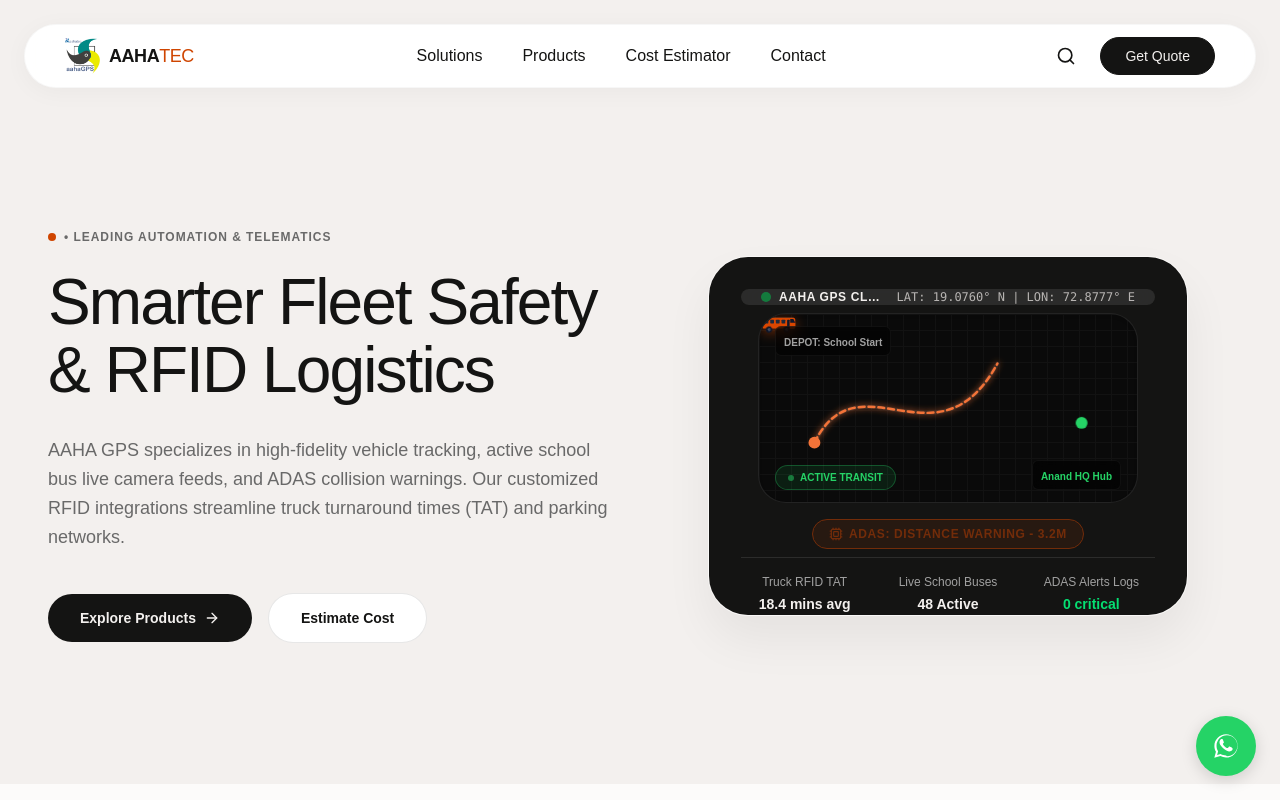
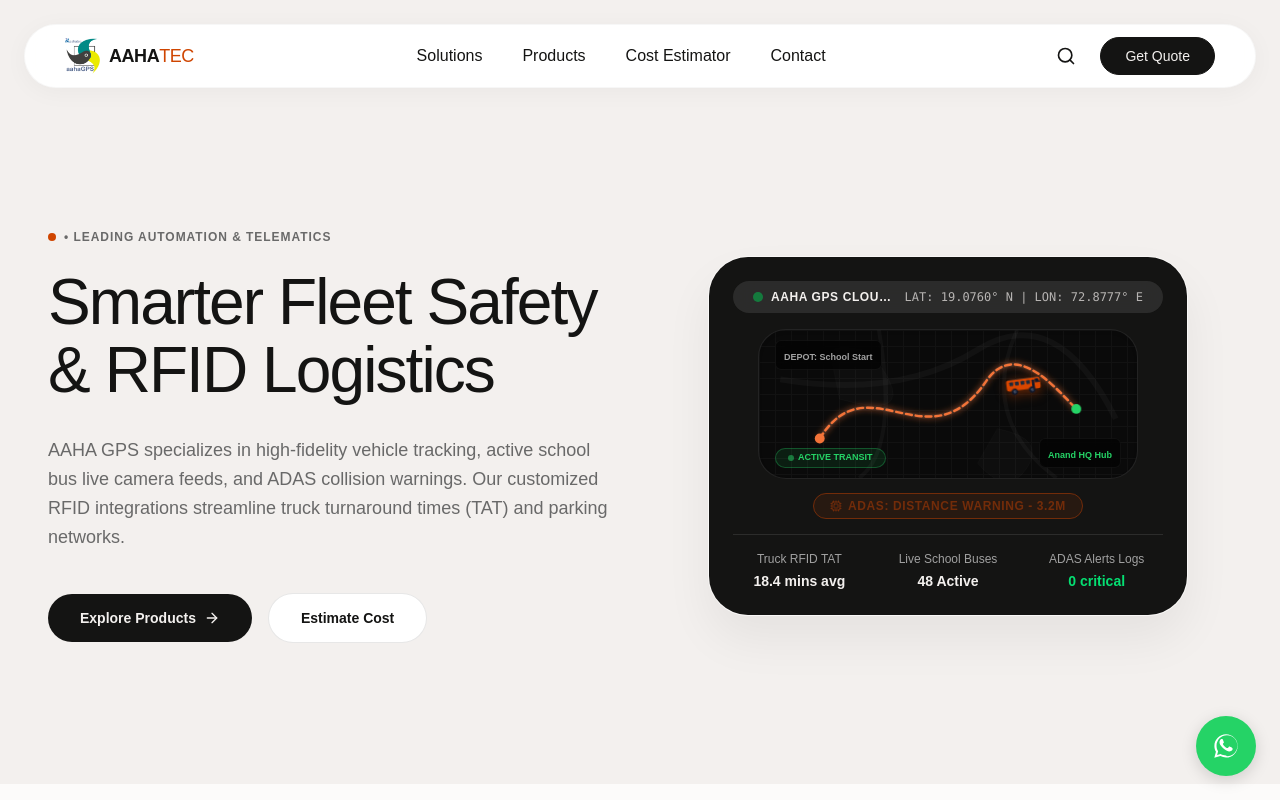
Before and after one commit to aahatec/aahatec, a React (Vite) app: page / in a window 1280 px wide. Shown: the top 800 px of the page. Built offline with nearby package versions, Linux system fonts and the light colour scheme; a web font is replaced by a local one.

Commit message:
Fix route map Bezier curve connectivity, add background topography roads, and scale dashboard elements to prevent cutoffs

```diff
--- a/src/components/Hero.tsx
+++ b/src/components/Hero.tsx
@@ -57,7 +57,7 @@
             <div className="relative w-full max-w-[480px] aspect-[4/3] rounded-[40px] overflow-hidden shadow-[0_24px_48px_rgba(0,0,0,0.06)] border border-white/50">
 
               {/* Simulated Vehicle Dashboard / Map Background - Solid Ink-Black for High Contrast */}
-              <div className="absolute inset-0 bg-[#141413] flex flex-col justify-between p-8 text-canvas-cream">
+              <div className="absolute inset-0 bg-[#141413] flex flex-col justify-between p-5 md:p-6 text-canvas-cream">
 
                  {/* Dashboard Header */}
                 <div className="flex justify-between items-center bg-white/10 backdrop-blur-md rounded-full px-5 py-2 gap-3 overflow-hidden">
@@ -69,13 +69,13 @@
                 </div>
 
                 {/* Big Dashboard Visuals - Live Route Map Tracker */}
-                <div className="my-auto w-full flex flex-col items-center py-2">
-                  <div className="relative w-full max-w-[380px] h-[190px] bg-neutral-950 border border-white/10 rounded-[28px] overflow-hidden p-4 shadow-inner">
+                <div className="my-auto w-full flex flex-col items-center py-1">
+                  <div className="relative w-full max-w-[380px] h-[150px] bg-neutral-950 border border-white/10 rounded-[28px] overflow-hidden p-4 shadow-inner">
                     {/* Map Grid Pattern Background */}
                     <div className="absolute inset-0 opacity-[0.07] bg-[linear-gradient(to_right,#808080_1px,transparent_1px),linear-gradient(to_bottom,#808080_1px,transparent_1px)] bg-[size:16px_16px]"></div>
 
                     {/* Route Path Graphic */}
-                    <svg className="absolute inset-0 w-full h-full" viewBox="0 0 340 190">
+                    <svg className="absolute inset-0 w-full h-full" viewBox="0 0 340 150">
                       {/* Glow Filter for Active Route */}
                       <defs>
                         <filter id="routeGlow" x="-20%" y="-20%" width="140%" height="140%">
@@ -90,9 +90,18 @@
                         </radialGradient>
                       </defs>
 
+                      {/* Abstract Map Background Roads / Topography (gives it a real map feel) */}
+                      <path d="M 0 50 Q 120 70 200 20 T 340 90" fill="none" stroke="rgba(255,255,255,0.03)" strokeWidth="6" />
+                      <path d="M 100 0 Q 120 120 80 150" fill="none" stroke="rgba(255,255,255,0.03)" strokeWidth="4" />
+                      <path d="M 240 0 Q 200 90 280 150" fill="none" stroke="rgba(255,255,255,0.03)" strokeWidth="4" />
+
+                      {/* Abstract landmass / park outline */}
+                      <path d="M 50 20 Q 90 10 110 50 T 60 70 Z" fill="rgba(255,255,255,0.015)" stroke="rgba(255,255,255,0.03)" strokeWidth="0.75" />
+                      <path d="M 220 100 Q 270 110 250 140 T 200 135 Z" fill="rgba(255,255,255,0.015)" stroke="rgba(255,255,255,0.03)" strokeWidth="0.75" />
+
                       {/* Static Route Guideline */}
                       <path
-                        d="M 35 130 C 80 40, 160 160, 220 50, 305 110"
+                        d="M 40 110 C 90 30 150 140 210 50 C 240 10 280 60 300 80"
                         fill="none"
                         stroke="rgba(255,255,255,0.08)"
                         strokeWidth="4"
@@ -101,7 +110,7 @@
 
                       {/* Animated Glowing Active Track Line */}
                       <path
-                        d="M 35 130 C 80 40, 160 160, 220 50, 305 110"
+                        d="M 40 110 C 90 30 150 140 210 50 C 240 10 280 60 300 80"
                         fill="none"
                         stroke="#F37338"
                         strokeWidth="2.5"
@@ -110,13 +119,13 @@
                         strokeDasharray="6, 4"
                       />
 
-                      {/* Source Node (Start Point) */}
-                      <circle cx="35" cy="130" r="6" fill="#F37338" />
-                      <circle cx="35" cy="130" r="14" fill="url(#pointGrad)" className="animate-ping opacity-45" />
+                      {/* Source Node (Start Point A - Fully Connected) */}
+                      <circle cx="40" cy="110" r="5" fill="#F37338" />
+                      <circle cx="40" cy="110" r="12" fill="url(#pointGrad)" className="animate-ping opacity-45" />
 
-                      {/* Destination Node (End Point) */}
-                      <circle cx="305" cy="110" r="6" fill="#25D366" />
-                      <circle cx="305" cy="110" r="14" fill="url(#pointGrad)" className="animate-ping opacity-45" />
+                      {/* Destination Node (End Point B - Fully Connected) */}
+                      <circle cx="300" cy="80" r="5" fill="#25D366" />
+                      <circle cx="300" cy="80" r="12" fill="url(#pointGrad)" className="animate-ping opacity-45" />
                     </svg>
 
                     {/* Moving Bus element (animated along the offset path) */}
@@ -158,23 +167,23 @@
                     </div>
 
                     {/* Map Labels */}
-                    <div className="absolute top-3 left-4 bg-black/60 backdrop-blur-sm rounded-md px-2 py-0.5 border border-white/5 select-none pointer-events-none">
-                      <span className="text-[10px] font-bold text-neutral-400">DEPOT: School Start</span>
+                    <div className="absolute top-2.5 left-4 bg-black/60 backdrop-blur-sm rounded-md px-2 py-0.5 border border-white/5 select-none pointer-events-none">
+                      <span className="text-[9px] font-bold text-neutral-400">DEPOT: School Start</span>
                     </div>
-                    <div className="absolute bottom-3 right-4 bg-black/60 backdrop-blur-sm rounded-md px-2 py-0.5 border border-white/5 select-none pointer-events-none">
-                      <span className="text-[10px] font-bold text-[#25D366]">Anand HQ Hub</span>
+                    <div className="absolute bottom-2.5 right-4 bg-black/60 backdrop-blur-sm rounded-md px-2 py-0.5 border border-white/5 select-none pointer-events-none">
+                      <span className="text-[9px] font-bold text-[#25D366]">Anand HQ Hub</span>
                     </div>
 
                     {/* Live Status indicator */}
-                    <div className="absolute bottom-3 left-4 bg-[#25D366]/10 border border-[#25D366]/30 rounded-full px-3 py-1 flex items-center gap-1.5 select-none pointer-events-none">
+                    <div className="absolute bottom-2.5 left-4 bg-[#25D366]/10 border border-[#25D366]/30 rounded-full px-3 py-0.5 flex items-center gap-1 select-none pointer-events-none">
                       <span className="w-1.5 h-1.5 rounded-full bg-[#25D366] animate-pulse"></span>
-                      <span className="text-[10px] font-bold text-[#25D366] uppercase">Active Transit</span>
+                      <span className="text-[9px] font-bold text-[#25D366] uppercase">Active Transit</span>
                     </div>
                   </div>
 
                   {/* ADAS Alert overlay mockup */}
-                  <div className="mt-4 bg-signal-orange/20 border border-signal-orange text-signal-orange px-4 py-1.5 rounded-full text-xs font-bold uppercase tracking-wider animate-pulse flex items-center gap-1.5">
-                    <Cpu size={14} /> ADAS: Distance Warning - 3.2m
+                  <div className="mt-3.5 bg-signal-orange/20 border border-signal-orange text-signal-orange px-4 py-1 rounded-full text-[10px] md:text-xs font-bold uppercase tracking-wider animate-pulse flex items-center gap-1.5">
+                    <Cpu size={12} /> ADAS: Distance Warning - 3.2m
                   </div>
                 </div>
 
--- a/src/index.css
+++ b/src/index.css
@@ -91,13 +91,15 @@
 
 /* Animated bus travel along custom SVG path on the dashboard map */
 .animated-bus-on-path {
-  offset-path: path("M 35 130 C 80 40, 160 160, 220 50, 305 110");
-  offset-rotate: auto;
+  position: absolute;
   animation: travelPath 8s infinite linear;
 }
 @keyframes travelPath {
-  0% { offset-distance: 0%; }
-  100% { offset-distance: 100%; }
+  0% { left: 40px; top: 110px; transform: translate(-20px, -10px) rotate(-45deg); }
+  25% { left: 100px; top: 65px; transform: translate(-20px, -10px) rotate(0deg); }
+  50% { left: 165px; top: 95px; transform: translate(-20px, -10px) rotate(20deg); }
+  75% { left: 235px; top: 35px; transform: translate(-20px, -10px) rotate(-35deg); }
+  100% { left: 300px; top: 80px; transform: translate(-20px, -10px) rotate(25deg); }
 }
 
 /* Map wheel rotation styles */
```
